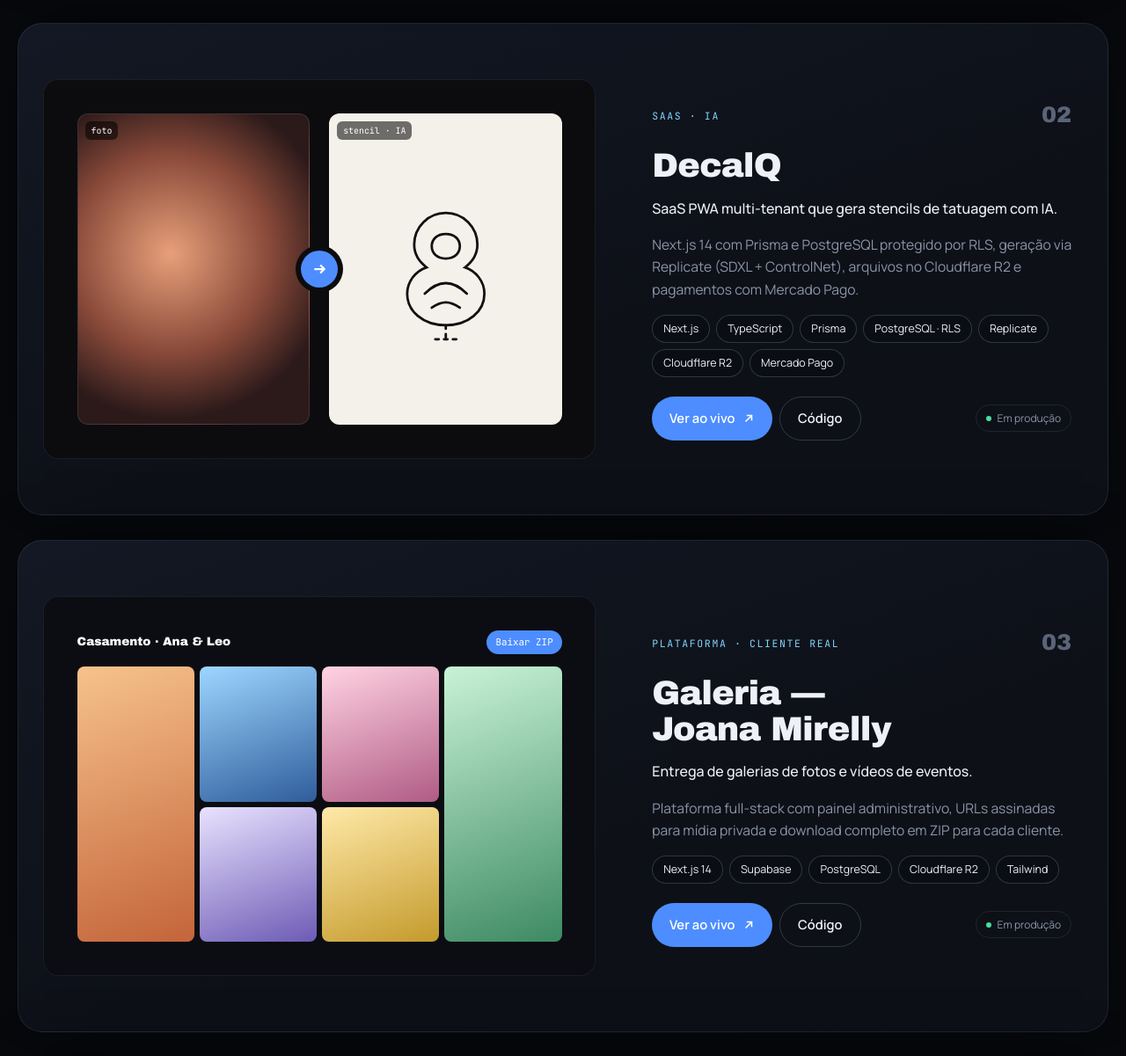
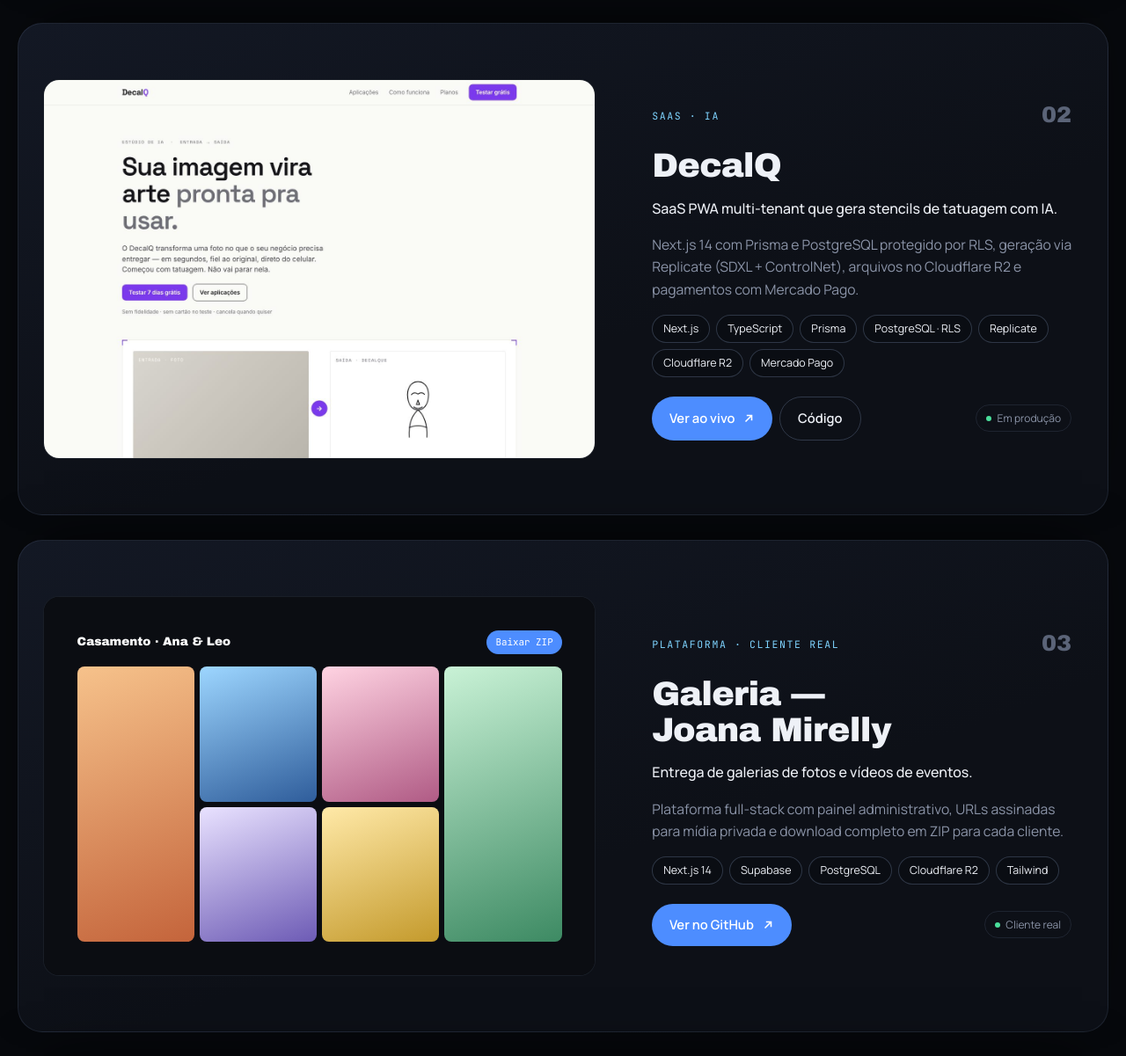
Before and after one commit to teuzslima/teuzslima, a plain HTML site: page portfolio/index.html in a window 1280 px wide. Shown: the part 3851-5052 px from the top of the page at 88% size. Drawn offline with nearby package versions, Linux system fonts and the light colour scheme; a web font is replaced by a local one.

Commit message:
Use real DecalQ screenshot; drop dead Galeria demo link

```diff
--- a/portfolio/index.html
+++ b/portfolio/index.html
@@ -211,6 +211,8 @@ section{position:relative}
 .status span.award::before{background:var(--gold)}
 @media (max-width:900px){.card{grid-template-columns:1fr;position:relative;top:auto;min-height:0}}
 
+.card-visual .shot{position:absolute;inset:0;width:100%;height:100%;object-fit:cover;object-position:top center;transition:transform 1.2s cubic-bezier(.2,.7,.2,1)}
+.card:hover .card-visual .shot{transform:scale(1.04)}
 /* mock visuals */
 .mock{position:absolute;inset:0;padding:6%;display:flex}
 .mk-aju{background:radial-gradient(70% 70% at 30% 20%,rgba(255,150,190,.18),transparent 60%),radial-gradient(60% 60% at 90% 90%,rgba(242,196,92,.16),transparent 60%),#0e0b14;align-items:center;justify-content:center;gap:5%}
@@ -553,18 +555,7 @@ footer .mono{font-size:.75rem}
       <!-- 2 DecalQ -->
       <article class="card" style="--i:1">
         <div class="card-visual">
-          <div class="mock mk-decalq" aria-hidden="true">
-            <div class="pane src"><span class="lbl">foto</span></div>
-            <div class="arrow"><svg viewBox="0 0 16 16" fill="none" stroke="#fff" stroke-width="2"><path d="M3 8h10M9 4l4 4-4 4"/></svg></div>
-            <div class="pane out"><span class="lbl">stencil · IA</span>
-              <svg viewBox="0 0 100 100" fill="none" stroke="#111" stroke-width="1.4" stroke-linecap="round">
-                <path d="M50 18c10 0 18 8 18 18 0 6-3 10-7 13 6 2 11 8 11 15 0 10-9 18-22 18s-22-8-22-18c0-7 5-13 11-15-4-3-7-7-7-13 0-10 8-18 18-18Z"/>
-                <path d="M50 30c5 0 8 3 8 7s-3 7-8 7-8-3-8-7 3-7 8-7Z"/>
-                <path d="M38 64c4-4 8-6 12-6s8 2 12 6M42 72c3-2 5-3 8-3s5 1 8 3"/>
-                <path d="M50 82v10M44 90h12" stroke-dasharray="2 3"/>
-              </svg>
-            </div>
-          </div>
+          <img class="shot" src="img/decalq.jpg" alt="Página inicial do DecalQ: “Sua imagem vira arte pronta pra usar”, com exemplo de foto virando decalque" loading="lazy" width="1440" height="990">
         </div>
         <div class="card-info">
           <div class="card-top"><span class="card-kind">SaaS · IA</span><span class="card-idx">02</span></div>
@@ -598,10 +589,9 @@ footer .mono{font-size:.75rem}
           <div class="tags"><span>Next.js 14</span><span>Supabase</span><span>PostgreSQL</span><span>Cloudflare R2</span><span>Tailwind</span></div>
           <div class="card-foot">
             <div class="card-links">
-              <a class="btn magnetic" href="https://galeria-marketing-joana.vercel.app" target="_blank" rel="noopener">Ver ao vivo <svg viewBox="0 0 16 16" fill="none" stroke="currentColor" stroke-width="1.8"><path d="M4 12 12 4M5.5 4H12v6.5"/></svg></a>
-              <a class="btn ghost" href="https://github.com/teuzslima/Galeria-Marketing-Joana" target="_blank" rel="noopener">Código</a>
+              <a class="btn magnetic" href="https://github.com/teuzslima/Galeria-Marketing-Joana" target="_blank" rel="noopener">Ver no GitHub <svg viewBox="0 0 16 16" fill="none" stroke="currentColor" stroke-width="1.8"><path d="M4 12 12 4M5.5 4H12v6.5"/></svg></a>
             </div>
-            <div class="status"><span>Em produção</span></div>
+            <div class="status"><span>Cliente real</span></div>
           </div>
         </div>
       </article>
@@ -777,7 +767,7 @@ footer .mono{font-size:.75rem}
           <div class="j-meta"><span>Produto</span><span>Produção</span></div>
           <h3>SaaS e clientes reais</h3>
           <div class="org">DecalQ · Galeria Joana Mirelly</div>
-          <p>Dois produtos no ar: um SaaS multi-tenant com IA e uma plataforma de entrega de mídia para uma cliente real.</p>
+          <p>Dois produtos reais: um SaaS multi-tenant com IA no ar e uma plataforma de entrega de mídia feita para uma cliente.</p>
           <div class="j-year">2026</div>
         </article>
         <article class="j-card" style="--c:#ff8a84">
```
Also changed, not shown: portfolio/img/decalq.jpg (added).
